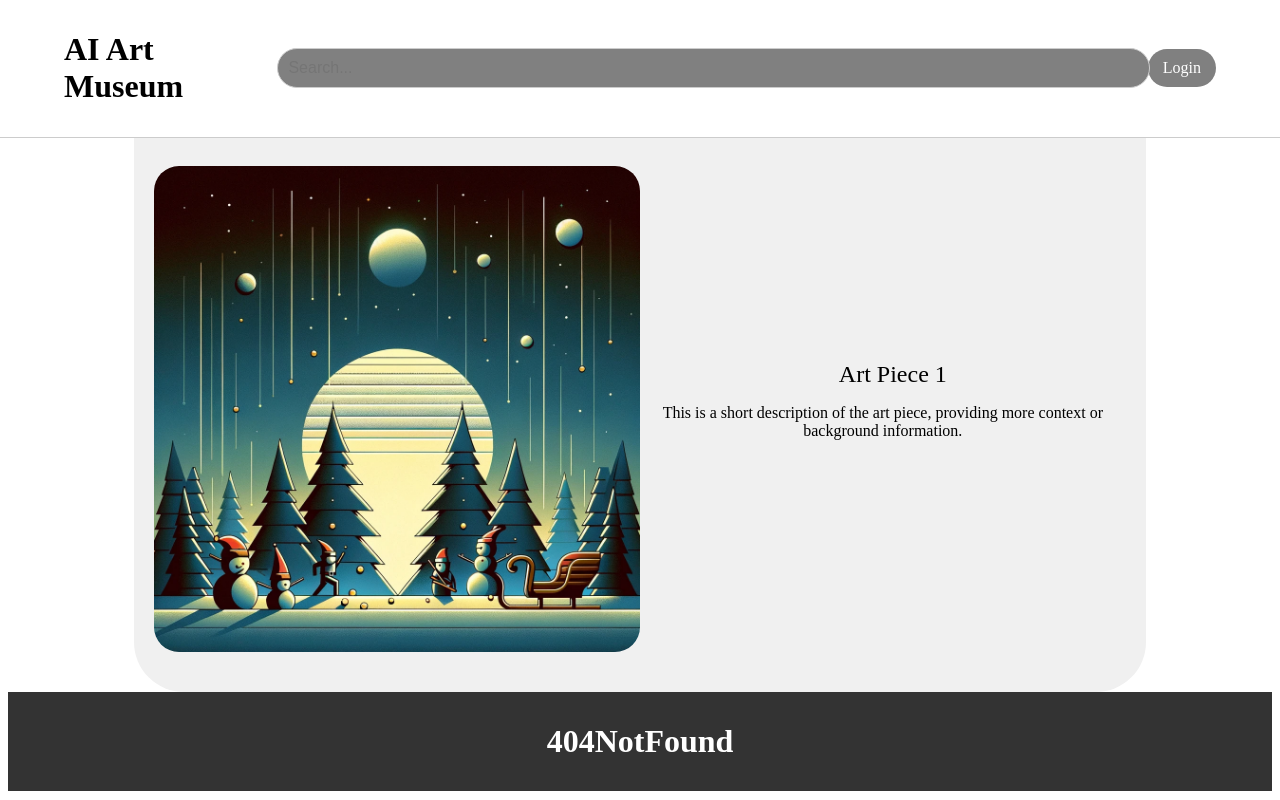
After one commit to csci5117s24/project-1-404notfound, a Flask app: page /art/1 in a window 1280 px wide. The commit adds this page. Run offline with Flask 3, Linux system fonts and the light colour scheme; some web fonts are replaced.

Commit message:
Add art page and a sample image for testing

```diff
--- a/app.py
+++ b/app.py
@@ -36,6 +36,10 @@ def home():
         session=session.get("user"),
         pretty=json.dumps(session.get("user"), indent=4),
     )
+
+@app.route('/art/<id>')
+def art(id):
+    return render_template('art_page.html', art_id=id)
 
 @app.route("/user_profile")
 def user_profile():
--- /dev/null
+++ b/templates/art_page.html
@@ -0,0 +1,14 @@
+{%extends 'base.html' %}
+
+{%block content%}
+<div class="art-container" id="gridContainer">
+    <div class="art-item">
+        <img src="{{ url_for('static', filename='images/sample.png') }}" alt="Art Description" class="art-image">
+        <div class="art-info">
+            <div class="art-title">Art Piece {{ art_id }}</div>
+            <p class="art-description">This is a short description of the art piece, providing more context or background information.</p>
+        </div>
+    </div>
+    <!-- You can add more .art-item blocks if needed -->
+</div>
+{%endblock%}
--- a/templates/base.html
+++ b/templates/base.html
@@ -92,6 +92,47 @@
         .search-history a:hover {
             background-color: #666; /* Slightly darker shade for hover effect */
         }
+        .art-container {
+            flex-direction: column;
+            justify-content: center; /* Vertically centers the content */
+            align-items: center; /* Horizontally centers the content */
+            min-height: 50vh; /* Ensures the container takes at least the full height of the viewport */
+            width: 80%; /* Adjust the width as needed */
+            margin: auto; /* Centers the container in the viewport */
+            background-color: #f0f0f0; /* Your desired background color */
+            border-radius: 50px; /* Adjust this value to control the roundness of the corners */
+            padding: 20px; /* Adds some padding inside the container */
+            box-sizing: border-box; /* Ensures padding and border are included in the width and height */
+        }
+        .art-info {
+            display: flex;
+            flex-direction: column;
+            align-items: center; /* Centers the title and description within the info box */
+            justify-content: center; /* Optionally centers content vertically */
+            padding: 15px;
+            text-align: center; /* Ensures text within the info box is centered */
+            flex: 1; /* Takes up the remaining space in the .art-item container */
+        }
+        .art-item {
+            display: flex; /* Enables flexbox for direct children, i.e., image and title */
+            align-items: center;
+            width: 100%; /* Use the full width of the container */
+            margin-bottom: 20px; /* Adds some space between art items if you have more than one */
+            border-radius: 25px;
+        }
+
+        .art-image {
+            flex: 1; /* Allows the image to grow and take up space */
+            max-width: 50%; /* Limits image width to half of the .art-item container */
+            height: auto; /* Maintains aspect ratio */
+            border-radius: 25px; /* Optional: Adds rounded corners to the image */
+        }
+
+        .art-title {
+            flex: 1; /* Allows the title to take up the remaining space */
+            margin-left: 20px; /* Adds some space between the image and the title */
+            font-size: 24px; /* Adjusts the title size */
+        }
     </style>
     <head>
         <meta charset="UTF-8">
```
Also changed, not shown: templates/home.html (+13 -11 lines), static/images/sample.png (added).
